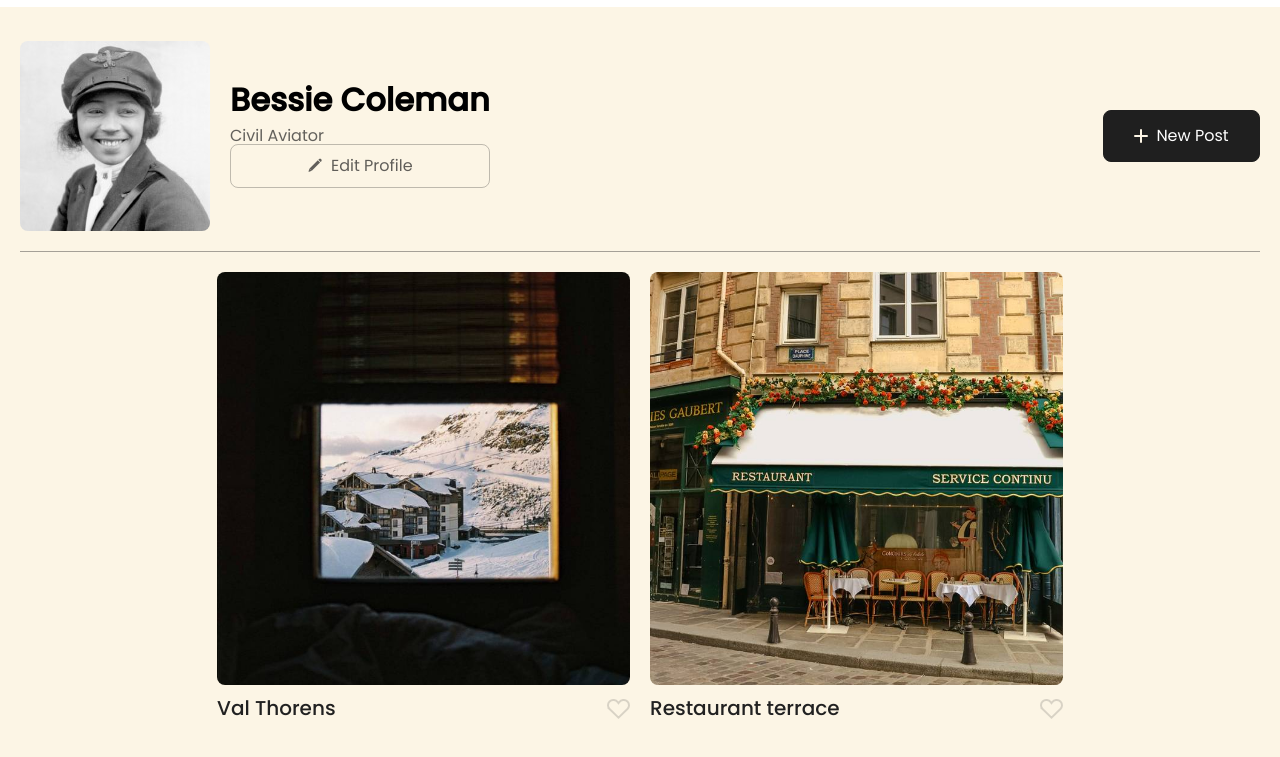
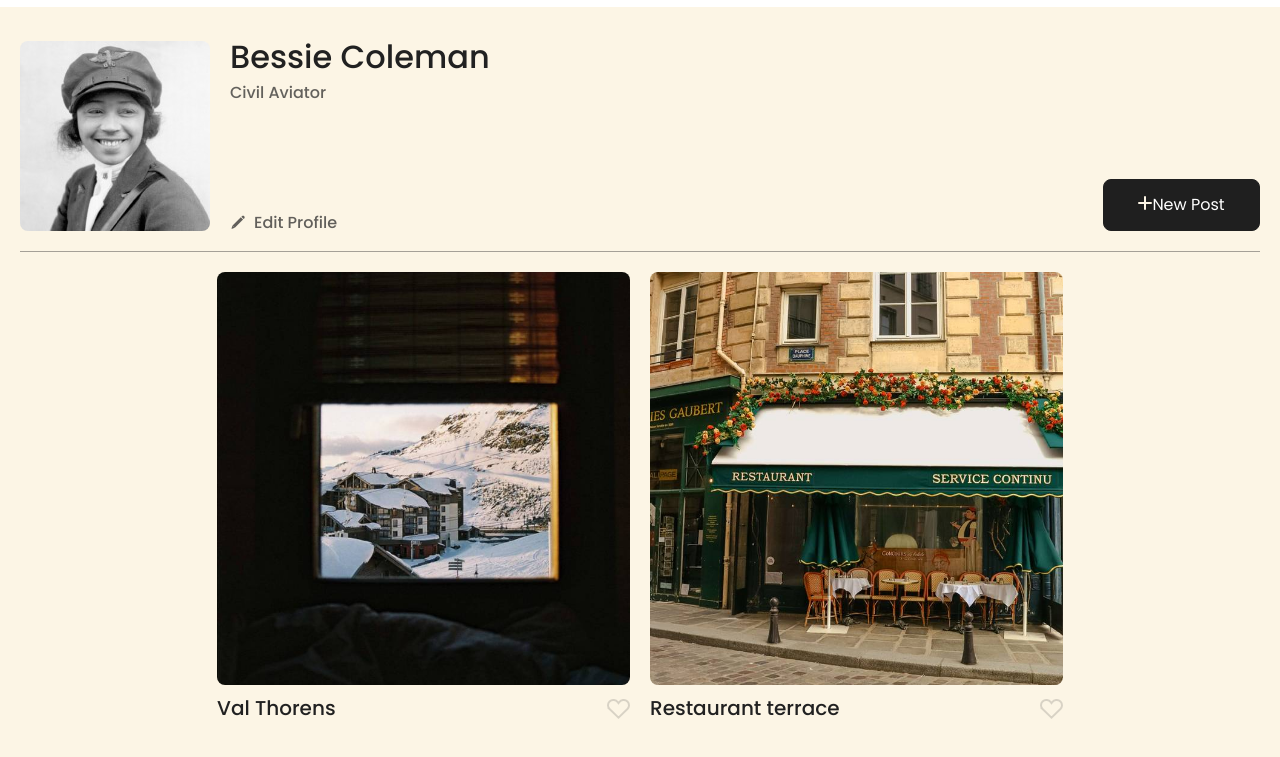
Before and after one commit to eljan7/spots_e, a plain HTML site: page index.html in a window 1280 px wide. Shown: the part 39-796 px from the top of the page. Drawn offline with Linux system fonts and the light colour scheme.

Commit message:
profile.css

```diff
--- a/blocks/profile.css
+++ b/blocks/profile.css
@@ -1,10 +1,8 @@
-/* Profile layout */
 .profile {
   display: flex;
-  align-items: center;
-  gap: 20px;
   padding: 34px 0 20px;
   border-bottom: 1px solid rgba(33,33,33,.4);
+  font-family: "Poppins", Arial, sans-serif;
 }
 
 .profile__avatar {
@@ -13,15 +11,20 @@
   border-radius: 8px; /* spec */
   object-fit: cover;
   flex: 0 0 auto;
+  margin-right: 20px;
 }
 
 .profile__column {
   display: flex;
   flex-direction: column;
+  align-items: start;
+  max-width: 420px;
 }
 
 .profile__name {
   margin: 0 0 12px;
+  font-weight: 500;
+  color: #212121;
   font-size: 32px;
   line-height: 1; /* spec */
   max-width: 620px;
@@ -35,6 +38,8 @@
 .profile__description {
   margin: 0; /* no extra bottom margin on desktop */
   font-size: 16px;
+  font-weight: 500;
+  margin-right: 20px;
   line-height: 1; /* spec */
   color: #212121b2;
   max-width: 420px;
@@ -45,12 +50,8 @@
   -webkit-box-orient: vertical;
 }
 
-.profile__edit-btn,
 .profile__add-btn {
-  display: inline-flex;
-  align-items: center;
-  justify-content: center;
-  gap: 8px;
+  align-self: flex-end;
   padding: 12px 16px;
   border: 1px solid rgba(33, 33, 33, 0.4);
   border-radius: 8px;
@@ -60,10 +61,21 @@
 }
 
 .profile__edit-btn {
-  background: transparent;
-  color: #1f1f1f;
+  font-size: 16px;
+  line-height: 1;
+  font-weight: 500;
+  color: #212121;
+  padding: 0;
+  background-color: transparent;
+  border: none;
+  margin-top: auto;
+  display: flex;
+  gap: 8px;
   opacity: 0.7;
+  cursor: pointer;
 }
+
+
 .profile__edit-btn:hover,
 .profile__edit-btn:focus-visible {
   opacity: 1;
@@ -98,18 +110,18 @@
 
   .profile__avatar {
     width: 80px;
-    height: 80px;  /* spec */
+    height: 80px;
     margin: 0;
   }
 
   .profile__name {
-    font-size: 20px;  /* spec */
+    font-size: 20px;
     max-width: 288px;
   }
 
   .profile__description {
     max-width: 288px;
-    margin-bottom: 20px; /* keep a little spacing for stacked layout */
+    margin-bottom: 20px;
   }
 
   .profile__edit-btn,
```
